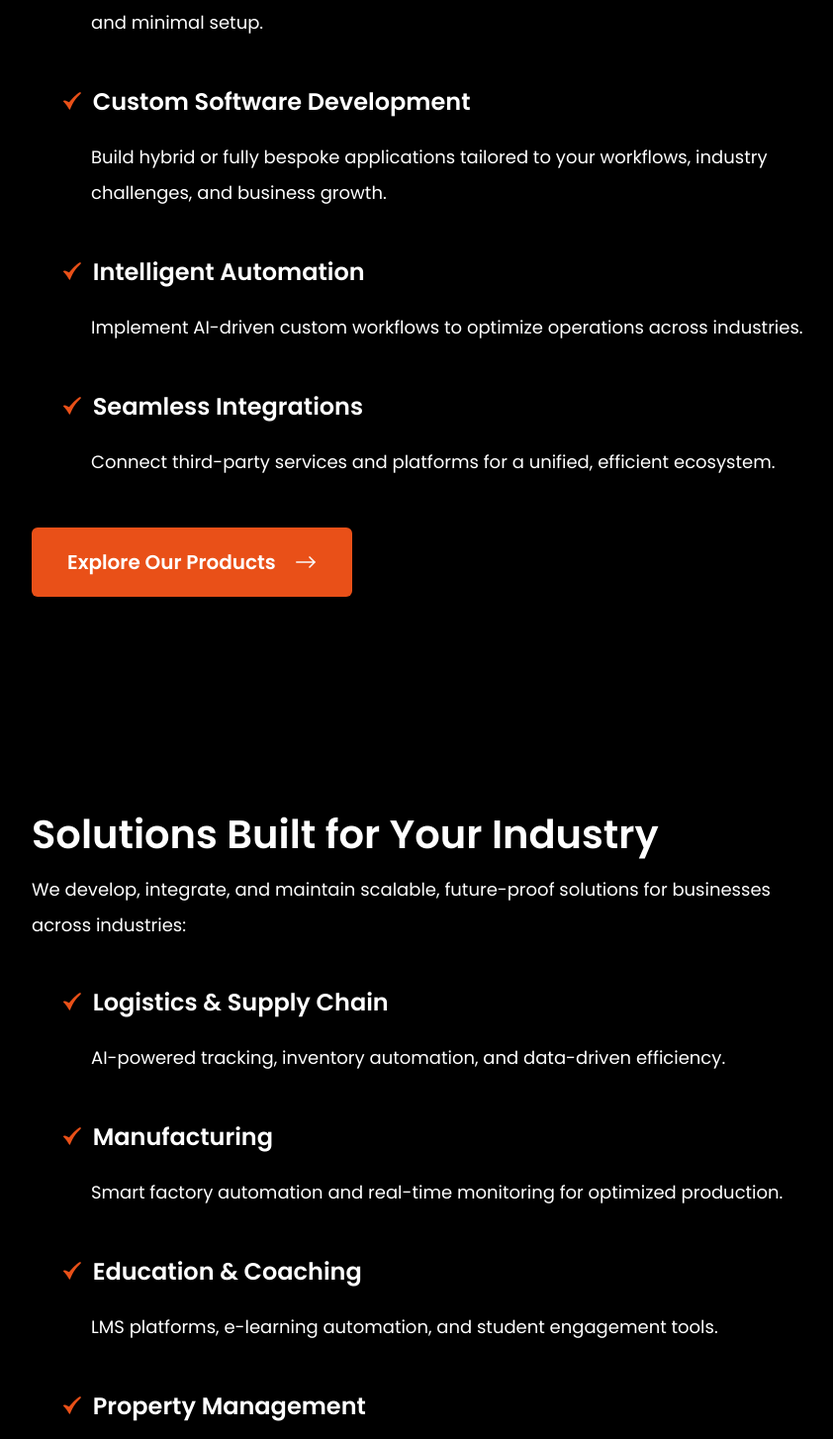
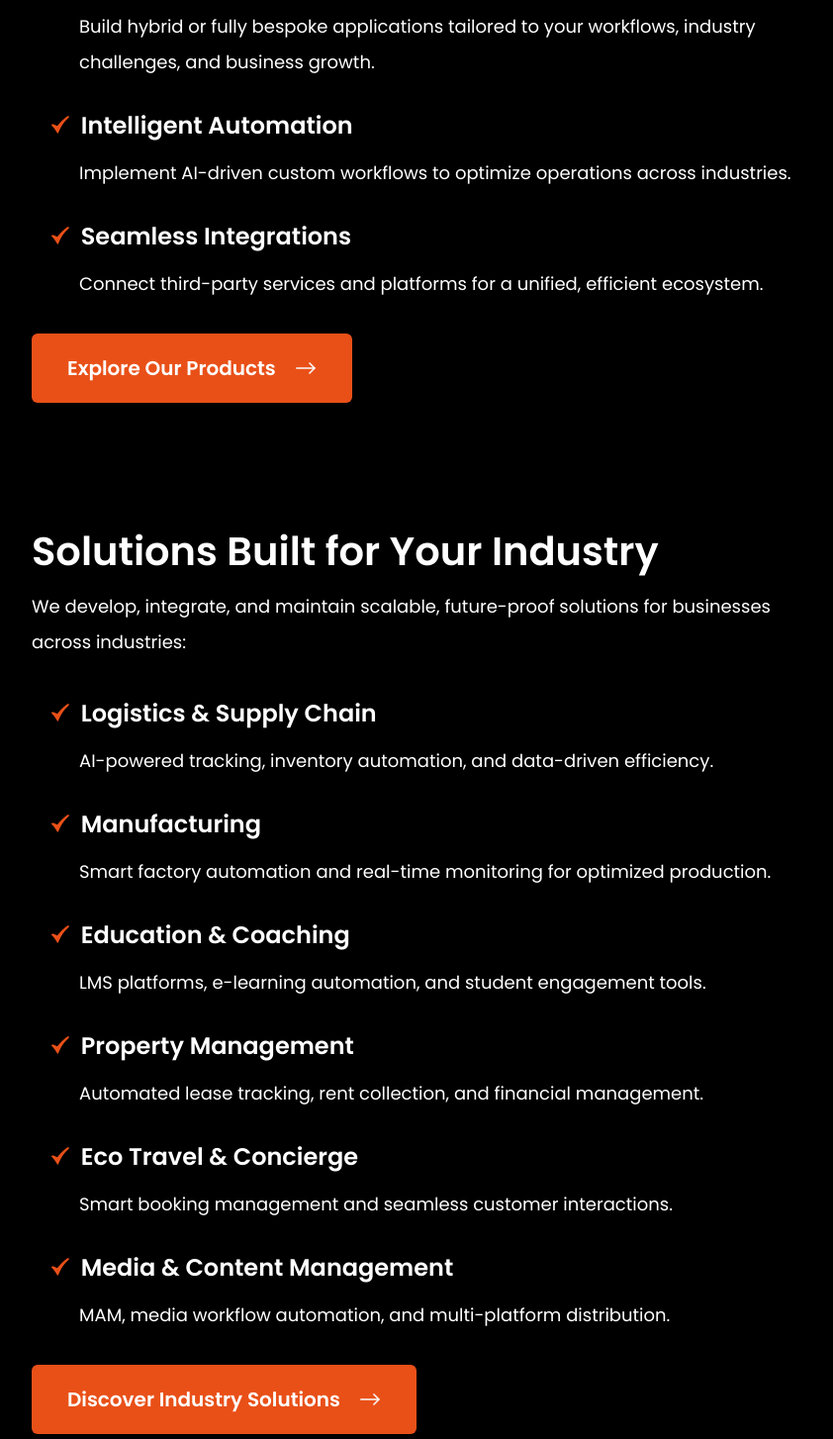
Before and after one commit to boris-tetheree/tetheree-version-2, a Next.js app: page / in a window 1280 px wide. Shown: the part 1576-3030 px from the top of the page at 99% size, without its empty margins (0-842 px from the left). Built offline with nearby package versions, Linux system fonts and the light colour scheme.

Commit message:
Update index.jsx

```diff
--- a/src/pages/index.jsx
+++ b/src/pages/index.jsx
@@ -62,49 +62,42 @@ const Index = () => {
 
   return (
     <>
-      {/* <main ref={scrollRef} data-scroll-container>
-        <div data-scroll-section> */}
       <Showcase headerImg secondaryBtn supTitle={'We Build Solution for the industry'} />
-      {/* <IndustriesWrapper /> */}
 
       <IndustryWrapper
         titleClassName='text-theme'
         title='Transform. Automate. Scale'
-        subTitleClassName='w-full lg:w-4/6 mb-72 lg:mb-136'
+        subTitleClassName='w-full lg:w-4/6 mb-32 lg:mb-40'
         btnClassName='bg-[#E95018] text-white uppercase md:h-72'
         subTitle={`Organizations need powerful, adaptable, and scalable software solutions to stay ahead. We specialize in custom and prebuilt software, automation workflows, and seamless integrations that streamline operations, eliminate inefficiencies, and drive business growth. Whether you need an industry-proven solution or a fully customized platform, we have the expertise to deliver technology that works for your business.`}>
-        <div className='mb-30 lg:mb-46'>
-          <H2 className={`font-semibold text-left mb-20`}>Tailored Software Solutions for Every Business</H2>
-          <section className='w-full lg:w-4/6 flex flex-col items-stretch gap-16 flex-wrap xl:flex-nowrap ml-12 md:ml-32'>
+        <div className='mb-20 lg:mb-28'>
+          <H2 className={`font-semibold text-left mb-16`}>Tailored Software Solutions for Every Business</H2>
+          <section className='w-full lg:w-4/6 flex flex-col items-stretch gap-12 lg:gap-16 flex-wrap xl:flex-nowrap ml-12 md:ml-20'>
             {tailoredSoftwares?.map((item, _index) => (
-              <div className='mb-20 md:mb-32'>
-                <H4 className={'!font-semibold mb-24'}><span className='inline-block text-[#E95018] mr-6'><img className='w-18 h-18' src="/assets/tick-icon.svg" alt="" /></span> {item?.title}</H4>
+              <div className='mb-12 md:mb-16'>
+                <H4 className={'!font-semibold mb-16'}><span className='inline-block text-[#E95018] mr-6'><img className='w-18 h-18' src="/assets/tick-icon.svg" alt="" /></span> {item?.title}</H4>
                 <H6 className='ml-28'>{item?.description}</H6>
               </div>
             ))}
-            <Button onClick={() => router.push('/products')} className={`!bg-[#E95018] text-white w-fit !h-70 !text-md -ml-12 md:-ml-32`}>Explore Our Products </Button>
+            <Button onClick={() => router.push('/products')} className={`!bg-[#E95018] text-white w-fit !h-70 !text-md -ml-12 md:-ml-20`}>Explore Our Products </Button>
           </section>
         </div>
       </IndustryWrapper>
 
-      <br />
-      <br />
-      <br />
-
       <IndustryWrapper
         titleClassName='text-theme'
         title='Solutions Built for Your Industry'
-        subTitleClassName='w-full lg:w-4/6 mb-46'
+        subTitleClassName='w-full lg:w-4/6 mb-32 lg:mb-40'
         btnClassName='bg-[#E95018] text-white uppercase md:h-72'
         subTitle={`We develop, integrate, and maintain scalable, future-proof solutions for businesses across industries:`}>
-        <section className='w-full lg:w-4/6 flex flex-col items-stretch gap-16 flex-wrap xl:flex-nowrap ml-12 md:ml-32'>
+        <section className='w-full lg:w-4/6 flex flex-col items-stretch gap-12 lg:gap-16 flex-wrap xl:flex-nowrap ml-12 md:ml-20'>
           {pitchPoints?.map((item, _index) => (
-            <div className='mb-20 md:mb-32'>
-              <H4 className={'!font-semibold mb-24'}><span className='inline-block text-[#E95018] mr-6'><img className='w-18 h-18' src="/assets/tick-icon.svg" alt="" /></span> {item?.title}</H4>
+            <div className='mb-12 md:mb-16'>
+              <H4 className={'!font-semibold mb-16'}><span className='inline-block text-[#E95018] mr-6'><img className='w-18 h-18' src="/assets/tick-icon.svg" alt="" /></span> {item?.title}</H4>
               <H6 className='ml-28'>{item?.description}</H6>
             </div>
           ))}
-          <Button onClick={() => router.push('/industries')} className={`!bg-[#E95018] text-white w-fit !h-70 !text-md -ml-12 md:-ml-32`}>Discover Industry Solutions </Button>
+          <Button onClick={() => router.push('/industries')} className={`!bg-[#E95018] text-white w-fit !h-70 !text-md -ml-12 md:-ml-20`}>Discover Industry Solutions </Button>
         </section>
       </IndustryWrapper>
 
@@ -112,17 +105,18 @@ const Index = () => {
         title="Future-Ready Software: Built for Growth"
         subTitle="We offer SaaS, PaaS, and on-premise deployments, ensuring your software adapts to your infrastructure and operational needs. Whether you're launching a new solution, scaling an enterprise system, or modernizing legacy software, we provide the technology and expertise to drive efficiency, innovation, and competitive advantage."
         btnTitle="Explore Our Products"
+
       />
 
       <IndustryWrapper
         titleClassName='text-theme'
         title='Next-Level Automation & Integrations'
-        subTitleClassName='w-full lg:w-4/6 mb-46'
+        subTitleClassName='w-full lg:w-4/6 mb-32 lg:mb-40'
         btnClassName='bg-[#E95018] text-white uppercase md:h-72'>
-        <section className='w-full lg:w-4/6 flex flex-col items-stretch gap-16 flex-wrap xl:flex-nowrap ml-12 md:ml-32'>
+        <section className='w-full lg:w-4/6 flex flex-col items-stretch gap-12 lg:gap-16 flex-wrap xl:flex-nowrap ml-12 md:ml-20'>
           {[{ title: 'Customized Workflows', subTitle: 'Automate repetitive tasks, enhance accuracy, and improve efficiency across all business functions.' }, { title: 'Seamless Integrations', subTitle: 'Connect existing tools, enterprise software, and third-party services to create a frictionless, scalable system.' }, { title: 'AI-Powered Insights', subTitle: 'Leverage AI-driven automation for predictive analytics, smart data processing, and workflow optimization.' }]?.map((item, _index) => (
-            <div className='mb-20 md:mb-32'>
-              <H4 className={'!font-semibold mb-24'}><span className='inline-block text-[#E95018] mr-6'><img className='w-18 h-18' src="/assets/tick-icon.svg" alt="" /></span> {item?.title}</H4>
+            <div className='mb-12 md:mb-16'>
+              <H4 className={'!font-semibold mb-16'}><span className='inline-block text-[#E95018] mr-6'><img className='w-18 h-18' src="/assets/tick-icon.svg" alt="" /></span> {item?.title}</H4>
               <H6 className='ml-28'>{item?.subTitle}</H6>
             </div>
           ))}
@@ -130,8 +124,6 @@ const Index = () => {
       </IndustryWrapper>
 
       <Footer />
-      {/* </div>
-      </main> */}
     </>
   );
 };
```
